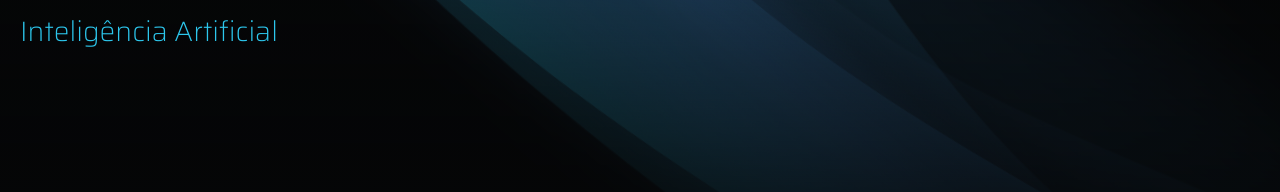
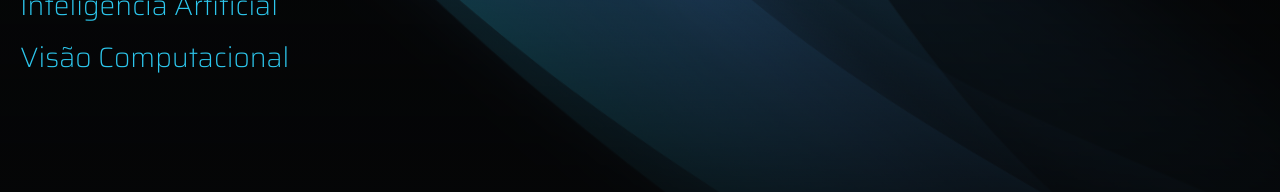
Before and after one commit to nugobr/nugobr.github.io, a plain HTML site: page index.html in a window 1280 px wide. Shown: the part 498-690 px from the top of the page. Drawn offline with nearby package versions, Linux system fonts and the light colour scheme.

Commit message:
add visao computacional

```diff
--- a/index.html
+++ b/index.html
@@ -129,6 +129,9 @@ window.onload = function() {
                 </div>
                 <div>
                     <h4 class="color-blue mt-2" id="text-uimotion">Inteligência Artificial</h4>
+                </div>
+                <div>
+                    <h4 class="color-blue mt-2" id="text-uimotion">Visão Computacional</h4>
                 </div>
             </div>
             <div class="grid-5">
```
